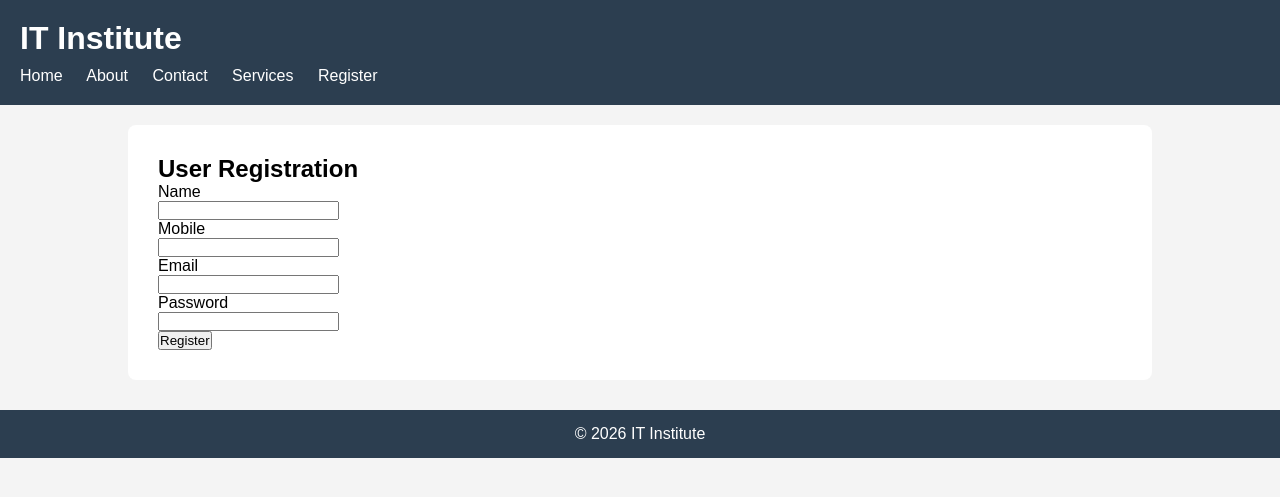
After one commit to pritam-sharma/django-learning, a Django app: page /register/ in a window 1280 px wide. The commit adds this page. Shown: the top 497 px of the page. Run offline with Django 5.2, Linux system fonts and the light colour scheme.

Commit message:
Module 1:  User Registration Completed

```diff
--- a/myproject/mywebsite/templates/mywebsite/base.html
+++ b/myproject/mywebsite/templates/mywebsite/base.html
@@ -19,6 +19,7 @@
         <a href="/contact/">Contact</a>
 
         <a href="/services/">Services</a>
+        <a href="/register/">Register</a>
       </nav>
     </header>
 
--- /dev/null
+++ b/myproject/mywebsite/templates/mywebsite/register.html
@@ -0,0 +1,38 @@
+{% extends 'mywebsite/base.html' %} {% block title %} Register {% endblock %}
+{%block content %}
+
+<h2>User Registration</h2>
+
+{% if message %}
+
+<p style="color: green">{{ message }}</p>
+
+{% endif %}
+
+<form method="POST">
+  {% csrf_token %}
+
+  <p>
+    Name <br />
+    <input type="text" name="name" />
+  </p>
+
+  <p>
+    Mobile <br />
+    <input type="text" name="mobile" />
+  </p>
+
+  <p>
+    Email <br />
+    <input type="email" name="email" />
+  </p>
+
+  <p>
+    Password <br />
+    <input type="password" name="password" />
+  </p>
+
+  <button type="submit">Register</button>
+</form>
+
+{% endblock %}
--- a/myproject/mywebsite/urls.py
+++ b/myproject/mywebsite/urls.py
@@ -9,5 +9,6 @@ urlpatterns = [
 
     path('contact/', views.contact, name='contact'),
     path('services/', views.services, name='services'),
+    path("register/", views.register, name="register"),
 
 ]
--- a/myproject/mywebsite/views.py
+++ b/myproject/mywebsite/views.py
@@ -1,5 +1,6 @@
 from django.shortcuts import render
 from .models import Service
+from .models import User
 # Create your views here.
 def home(request):
     return render(request, 'mywebsite/home.html')
@@ -19,3 +20,29 @@ def services(request):
     return render(request,
                   'mywebsite/services.html',
                   {'services': data})
+
+
+
+def register(request):
+
+    if request.method == "POST":
+
+        name = request.POST.get("name")
+        mobile = request.POST.get("mobile")
+        email = request.POST.get("email")
+        password = request.POST.get("password")
+
+        user = User(
+            name=name,
+            mobile=mobile,
+            email=email,
+            password=password
+        )
+
+        user.save()
+
+        return render(request, "mywebsite/register.html", {
+            "message": "Registration Successful"
+        })
+
+    return render(request, "mywebsite/register.html")
```
Also changed, not shown: myproject/mywebsite/models.py (+19 -0 lines).
